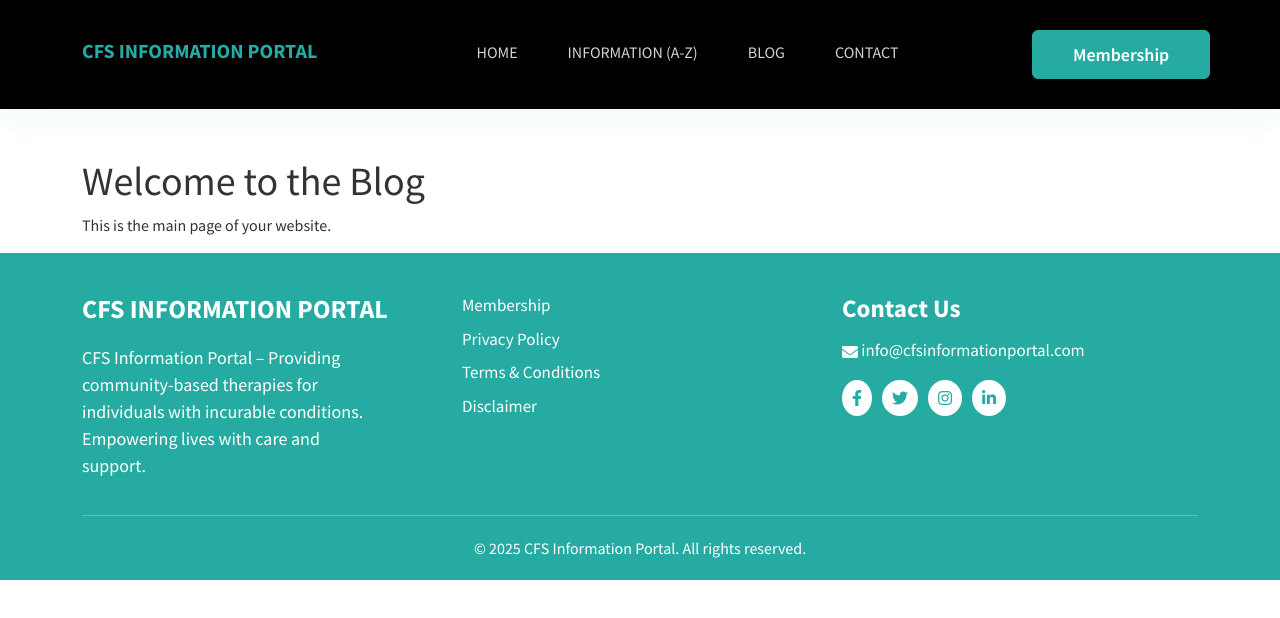
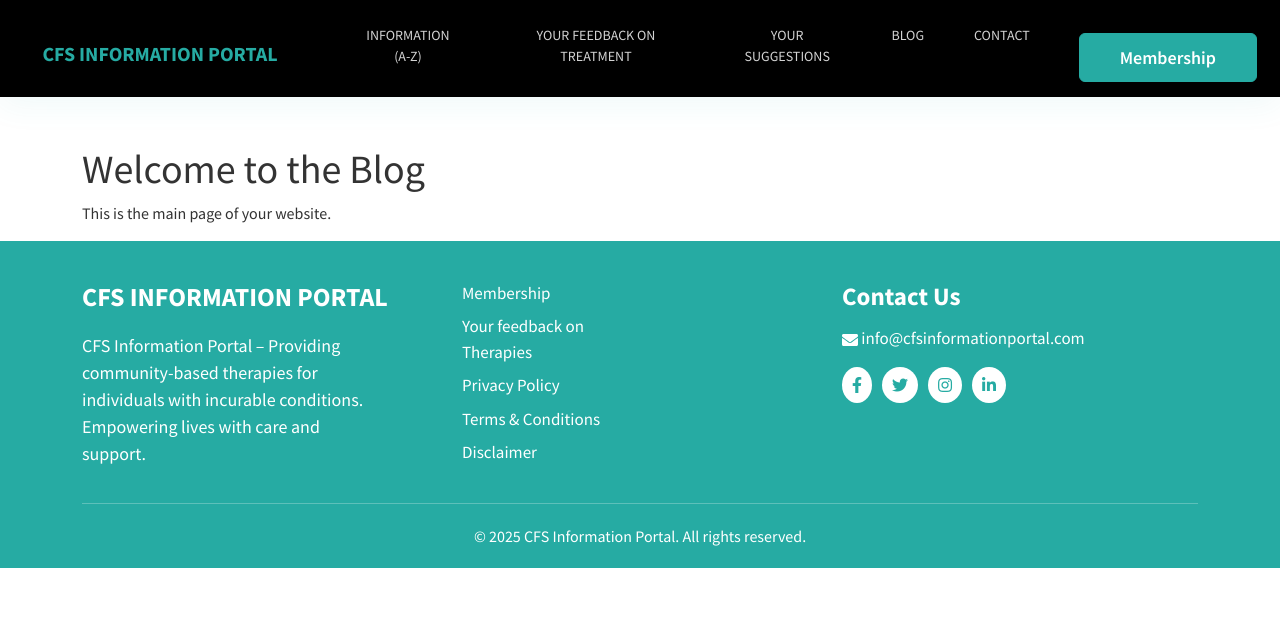
Before and after one commit to Mohsinkhan97/cfsinformationportal, a Next.js app: page /blog in a window 1280 px wide. Shown: the top 618 px of the page. Built offline with nearby package versions, Linux system fonts and the light colour scheme.

Commit message:
today changes

```diff
--- a/components/Footer.js
+++ b/components/Footer.js
@@ -26,6 +26,7 @@ const Footer = () => {
               <li><Link href="/blog">Blog</Link></li>
               <li><Link href="/contact">Contact</Link></li> */}
               <li><Link href="#"> Membership</Link></li>
+              <li><Link href="#"> Your feedback on Therapies</Link></li>
               <li><Link href="#"> Privacy Policy</Link></li>
               <li><Link href="#"> Terms & Conditions</Link></li>
               <li><Link href="#">  Disclaimer</Link></li>
--- a/components/Header.js
+++ b/components/Header.js
@@ -6,7 +6,7 @@ import { Container, Row, Col,Button } from 'react-bootstrap'; // Importing Boots
 const Header = () => {
   return (
     <header className="sticky-header">
-      <Container>
+      <Container fluid>
         <Row className="align-items-baseline">
           {/* Logo on the left */}
           <Col xs={3} className="logo-col">
@@ -18,13 +18,16 @@ const Header = () => {
           <Col xs={7} className="text-center menu-col">
             <nav>
               <ul className="menu">
-                <li>
-                  <Link href="index">Home</Link>
-                </li>
+
                 <li>
                   <Link href="/information">Information (A-z)</Link>
                 </li>
-
+                <li>
+                  <Link href="#">Your Feedback on Treatment</Link>
+                </li>
+                <li>
+                  <Link href="#">Your Suggestions</Link>
+                </li>
                 <li>
                   <Link href="/blog">Blog</Link>
                 </li>
--- a/styles/globals.css
+++ b/styles/globals.css
@@ -23,14 +23,14 @@
   background-color: #000;
   box-shadow: 0px 8px 30px 0px rgba(38, 170, 163, 0.07);
   transition: background 0.3s, border 0.3s, border-radius 0.3s, box-shadow 0.3s;
-  padding: 30px 0px 30px 0px;
+  padding: 15px 0px 15px 0px;
   z-index: 1000;
   }
 
   /* Logo on the left */
   .logo-col {
     display: flex;
-    justify-content: flex-start;
+    justify-content: center;
   }
 
   .logo {
@@ -56,7 +56,7 @@
 
   .menu a {
     color: #d3d3d3;
-    font-size: 16px;
+    font-size: 14px;
     font-weight: 500;
     padding: 10px 10px;
     text-decoration: none;
```
Also changed, not shown: pages/index.js (+4 -4 lines).
